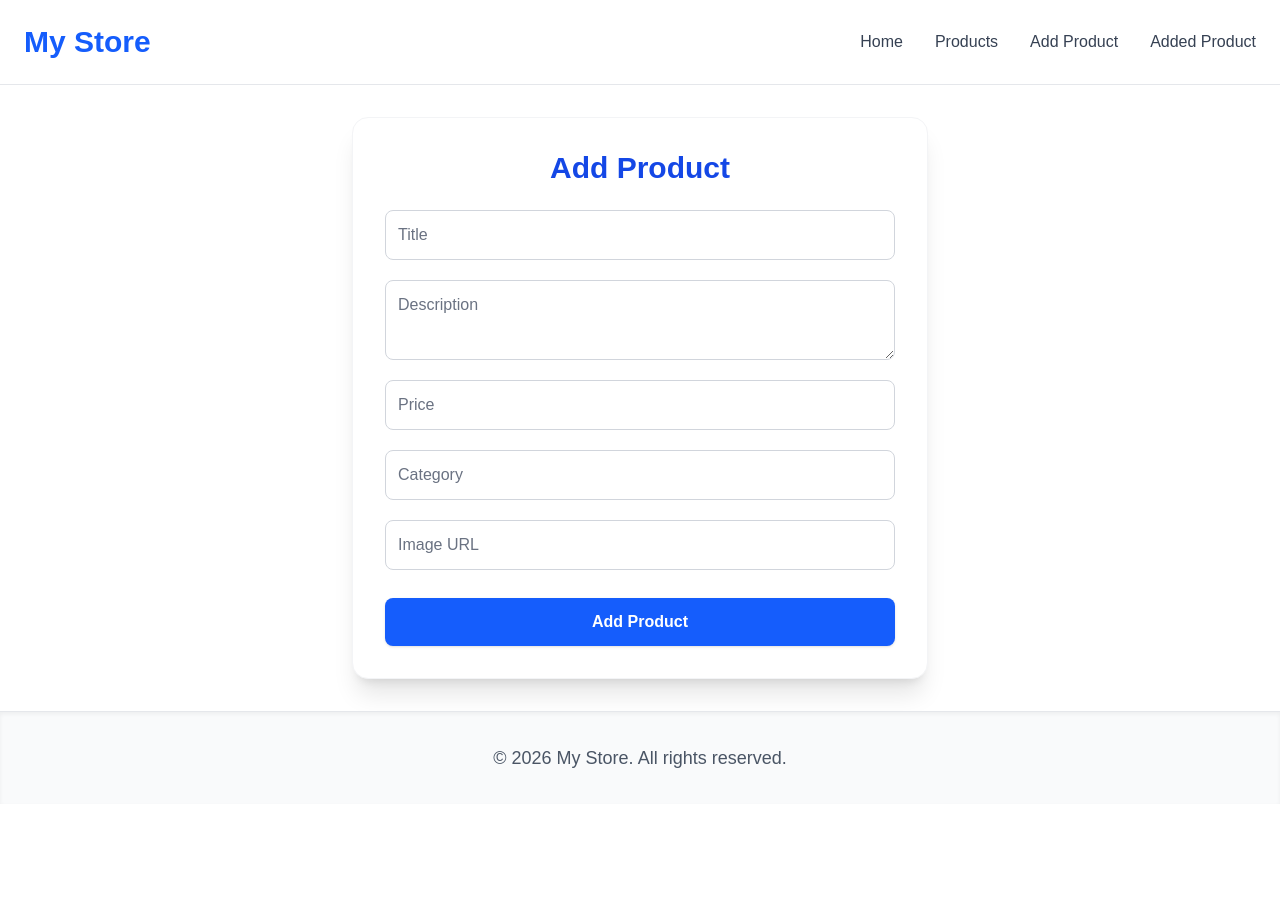
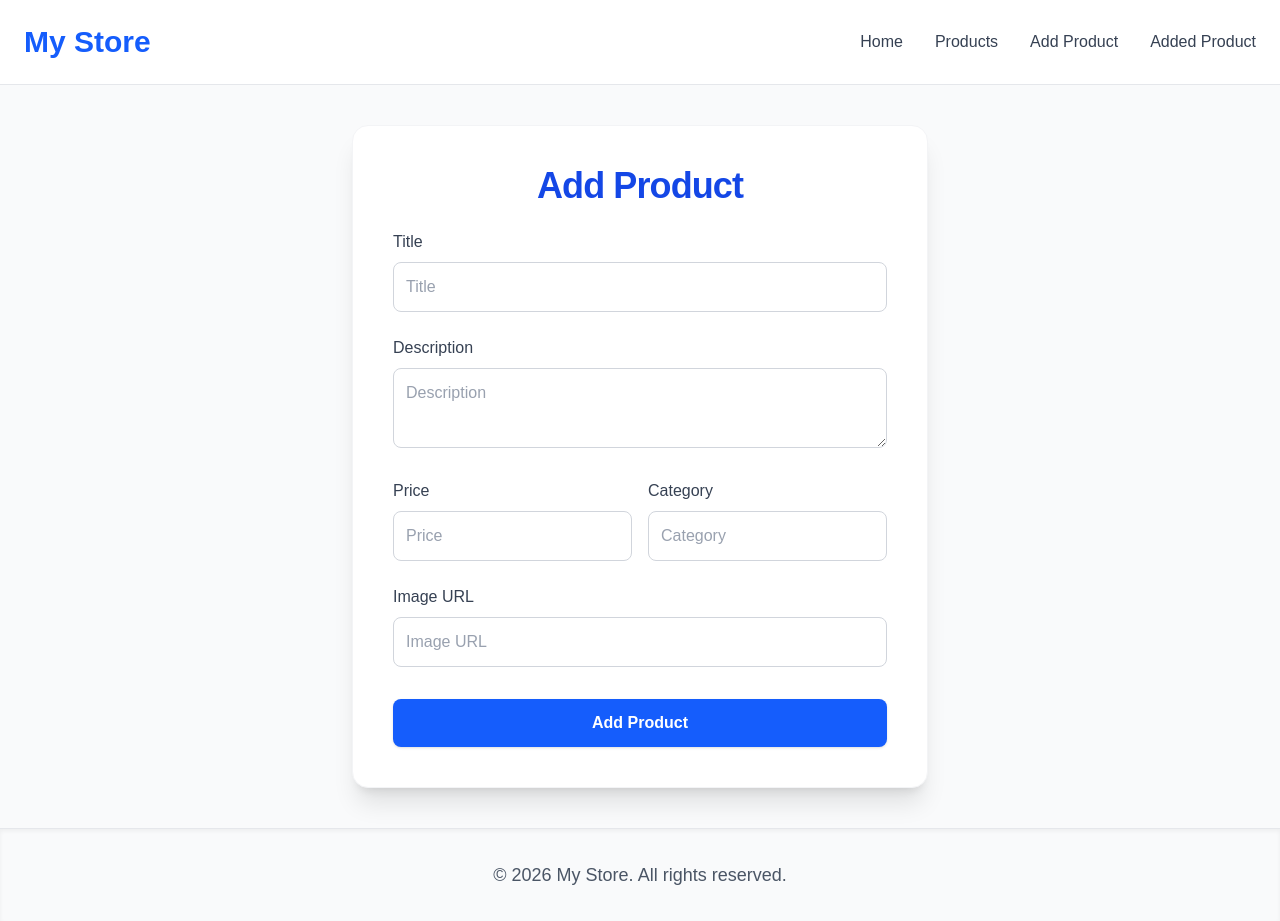
Before and after one commit to akash-hbwsl/my-store, a Next.js app: page /admin/add-product in a window 1280 px wide. Before the commit the page ends 804 px from the top, so only its background shows below. Built offline with nearby package versions, Linux system fonts and the light colour scheme.

Commit message:
added category-filter feature

```diff
--- a/app/admin/add-product/page.js
+++ b/app/admin/add-product/page.js
@@ -47,55 +47,82 @@ export default function AddProduct() {
   };
 
   return (
-    <div className="flex items-center justify-center py-8 w-full">
-      <div className="w-full max-w-xl bg-white rounded-2xl shadow-xl p-8 border border-gray-100">
-        <h1 className="text-3xl font-bold text-blue-700 mb-6 text-center">
+    <div className="flex items-center justify-center py-10 w-full bg-gray-50 min-h-[60vh]">
+      <div className="w-full max-w-xl bg-white rounded-2xl shadow-xl p-10 border border-gray-100">
+        <h1 className="text-3xl md:text-4xl font-extrabold text-blue-700 mb-6 text-center tracking-tight">
           Add Product
         </h1>
-        <form onSubmit={handleSubmit} className="flex flex-col gap-5">
+        <form onSubmit={handleSubmit} className="flex flex-col gap-6">
+          <div>
+            <label className="block text-gray-700 font-medium mb-2">
+              Title
+            </label>
             <input
               name="title"
               placeholder="Title"
               value={form.title}
               onChange={handleChange}
-            className="border border-gray-300 focus:border-blue-500 focus:ring-2 focus:ring-blue-100 p-3 rounded-lg outline-none transition placeholder-gray-500 placeholder-opacity-100 text-gray-900"
+              className="w-full border border-gray-300 focus:border-blue-500 focus:ring-2 focus:ring-blue-100 p-3 rounded-lg outline-none transition placeholder-gray-400 text-gray-900"
               required
             />
+          </div>
+          <div>
+            <label className="block text-gray-700 font-medium mb-2">
+              Description
+            </label>
             <textarea
               name="description"
               placeholder="Description"
               value={form.description}
               onChange={handleChange}
-            className="border border-gray-300 focus:border-blue-500 focus:ring-2 focus:ring-blue-100 p-3 rounded-lg outline-none transition min-h-[80px] resize-y placeholder-gray-500 placeholder-opacity-100 text-gray-900"
+              className="w-full border border-gray-300 focus:border-blue-500 focus:ring-2 focus:ring-blue-100 p-3 rounded-lg outline-none transition min-h-[80px] resize-y placeholder-gray-400 text-gray-900"
               required
             />
+          </div>
+          <div className="flex gap-4">
+            <div className="flex-1">
+              <label className="block text-gray-700 font-medium mb-2">
+                Price
+              </label>
               <input
                 name="price"
                 placeholder="Price"
                 value={form.price}
                 onChange={handleChange}
-            className="border border-gray-300 focus:border-blue-500 focus:ring-2 focus:ring-blue-100 p-3 rounded-lg outline-none transition placeholder-gray-500 placeholder-opacity-100 text-gray-900"
+                className="w-full border border-gray-300 focus:border-blue-500 focus:ring-2 focus:ring-blue-100 p-3 rounded-lg outline-none transition placeholder-gray-400 text-gray-900"
                 type="number"
                 min="0"
                 step="0.01"
                 required
               />
+            </div>
+            <div className="flex-1">
+              <label className="block text-gray-700 font-medium mb-2">
+                Category
+              </label>
               <input
                 name="category"
                 placeholder="Category"
                 value={form.category}
                 onChange={handleChange}
-            className="border border-gray-300 focus:border-blue-500 focus:ring-2 focus:ring-blue-100 p-3 rounded-lg outline-none transition placeholder-gray-500 placeholder-opacity-100 text-gray-900"
+                className="w-full border border-gray-300 focus:border-blue-500 focus:ring-2 focus:ring-blue-100 p-3 rounded-lg outline-none transition placeholder-gray-400 text-gray-900"
                 required
               />
+            </div>
+          </div>
+          <div>
+            <label className="block text-gray-700 font-medium mb-2">
+              Image URL
+            </label>
             <input
               name="image"
               placeholder="Image URL"
               value={form.image}
               onChange={handleChange}
-            className="border border-gray-300 focus:border-blue-500 focus:ring-2 focus:ring-blue-100 p-3 rounded-lg outline-none transition placeholder-gray-500 placeholder-opacity-100 text-gray-900"
+              className="w-full border border-gray-300 focus:border-blue-500 focus:ring-2 focus:ring-blue-100 p-3 rounded-lg outline-none transition placeholder-gray-400 text-gray-900"
             />
-          <button className="bg-blue-600 hover:bg-blue-700 text-white font-semibold py-3 rounded-lg shadow transition-all mt-2">
+          </div>
+          <button className="bg-blue-600 hover:bg-blue-700 text-white font-semibold py-3 rounded-lg shadow transition-all mt-2 focus:outline-none focus:ring-2 focus:ring-blue-300">
             Add Product
           </button>
         </form>
--- a/app/page.js
+++ b/app/page.js
@@ -1,12 +1,15 @@
 export default function Home() {
   return (
-    <div className="flex items-center justify-center py-16 w-full">
-      <div className="text-center">
-        <h1 className="text-5xl font-bold text-gray-900 mb-4">
-          Welcome to Akash Product Store
+    <div className="flex items-center justify-center min-h-[60vh] w-full px-4">
+      <div className="bg-white rounded-2xl shadow-xl p-10 max-w-2xl w-full text-center border border-gray-100">
+        <h1 className="text-4xl md:text-5xl font-extrabold text-gray-900 mb-4 tracking-tight">
+          Welcome to <span className="text-blue-600">My Product Store</span>
         </h1>
-        <p className="text-xl text-gray-600">
+        <p className="text-lg md:text-xl text-gray-600 mb-2">
           Discover amazing products at great prices.
+        </p>
+        <p className="text-base text-gray-400">
+          Browse, search, and add your own products easily.
         </p>
       </div>
     </div>
--- a/app/products/page.js
+++ b/app/products/page.js
@@ -11,9 +11,9 @@ export default async function ProductPage() {
   const localProducts = await localRes.json();
   const products = [...apiProducts, ...localProducts];
   return (
-    <div className="py-8 w-full">
-      <div className="container mx-auto px-4">
-        <h1 className="text-3xl font-bold text-center mb-8 text-gray-900">
+    <div className="py-10 w-full bg-gray-50 min-h-[60vh]">
+      <div className="max-w-7xl mx-auto px-4">
+        <h1 className="text-4xl font-extrabold text-center mb-10 text-gray-900 tracking-tight">
           Products
         </h1>
         <ProductList products={products} />
--- a/components/ProductCard.js
+++ b/components/ProductCard.js
@@ -3,26 +3,34 @@ import Image from "next/image";
 
 export default function ProductCard({ product }) {
   return (
-    <div className="bg-gray-100 shadow-md rounded-lg p-6 m-4 transition-transform hover:scale-105">
-      <h3 className="text-xl font-semibold mb-2 text-gray-900">
+    <div className="bg-white shadow-lg rounded-2xl p-8 flex flex-col h-full border border-gray-100 hover:shadow-xl transition-all">
+      <div className="flex-1 flex flex-col items-center justify-center mb-4">
+        <Image
+          src={product.image}
+          width={220}
+          height={220}
+          alt={product.title}
+          className="w-full h-56 object-contain rounded-xl bg-gray-50 p-4 border"
+          unoptimized={product.isCustom}
+        />
+      </div>
+      <h3 className="text-xl font-semibold mb-2 text-gray-900 text-center line-clamp-2 min-h-[56px]">
         {product.title}
       </h3>
-      <Image
-        src={product.image}
-        width={200}
-        height={200}
-        alt={product.title}
-        className="w-full h-48 object-contain rounded-md mb-4 bg-white p-2"
-        unoptimized={product.isCustom}
-      />
-      <p className="text-lg font-bold text-green-600 mb-2">$ {product.price}</p>
-      <p className="text-gray-600 mb-4 line-clamp-3">{product.description}</p>
-      <Link
-        href={`/products/${product.id}`}
-        className="inline-block bg-blue-500 hover:bg-blue-600 text-white font-medium py-2 px-4 rounded-md transition-colors"
-      >
-        View Details
-      </Link>
+      <p className="text-base text-gray-600 mb-4 text-center line-clamp-2 min-h-[44px]">
+        {product.description}
+      </p>
+      <div className="flex items-center justify-between mt-auto">
+        <span className="text-xl font-bold text-green-600">
+          ${product.price}
+        </span>
+        <Link
+          href={`/products/${product.id}`}
+          className="inline-block bg-blue-500 hover:bg-blue-600 text-white font-medium py-2 px-4 rounded-lg transition-colors shadow"
+        >
+          View Details
+        </Link>
+      </div>
     </div>
   );
 }
--- a/data/products.json
+++ b/data/products.json
@@ -7,5 +7,14 @@
     "category": "Men's Wear",
     "image": "https://xcdn.next.co.uk/common/items/default/default/itemimages/3_4Ratio/product/lge/K90240s.jpg?im=Resize,width=750",
     "isCustom": true
+  },
+  {
+    "id": "1776936995980",
+    "title": "SPARTAN Spirit SHER Size-4 Kashmir Willow Cricket  Bat",
+    "description": "Popular Willow Cricket Bat Meant For Playing By 11 - 18+ Years and Above Adult Men & Women",
+    "price": "250",
+    "category": "Sports",
+    "image": "https://rukminim2.flixcart.com/image/1920/1920/xif0q/bat/y/q/f/1150-1200-sher-short-handle-cb122-7-grade-1-spartan-spirit-original-imagh4fuageqygdw.jpeg?q=90",
+    "isCustom": true
   }
 ]
--- a/package.json
+++ b/package.json
@@ -10,6 +10,7 @@
   },
   "dependencies": {
     "@heroicons/react": "^2.2.0",
+    "@tailwindcss/line-clamp": "^0.4.4",
     "next": "16.2.4",
     "react": "19.2.4",
     "react-dom": "19.2.4",
```
Also changed, not shown: app/products/[id]/page.js (+18 -16 lines), components/ProductList.js (+39 -7 lines), 1 other file (tests, documents, lock files or other folders). Lines whose indentation alone changed are shown as unchanged.
